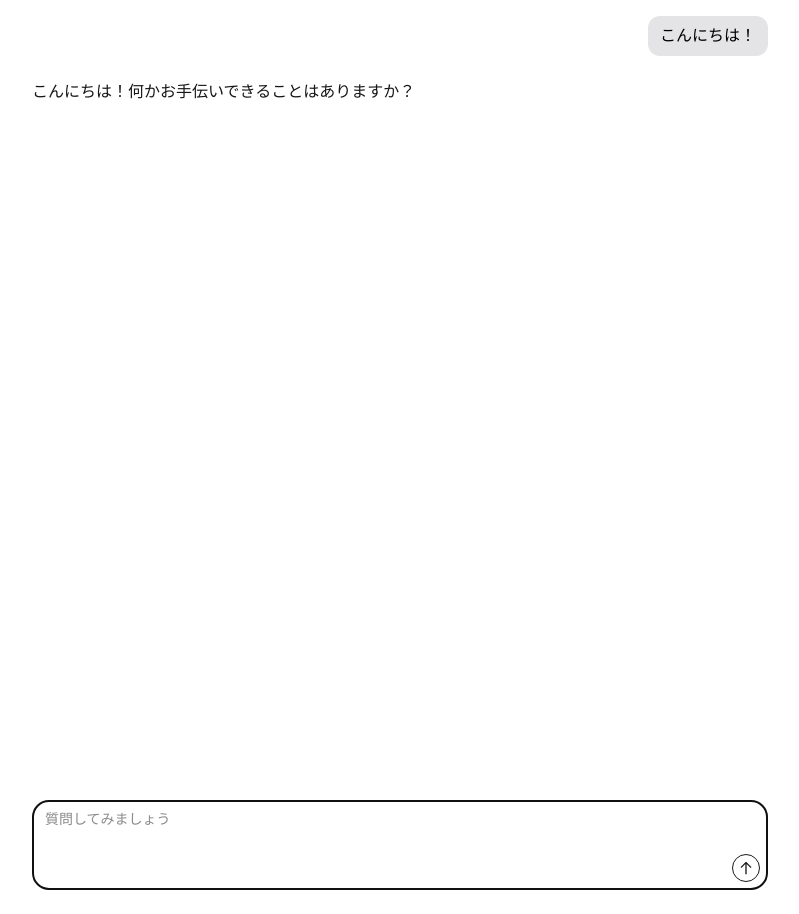
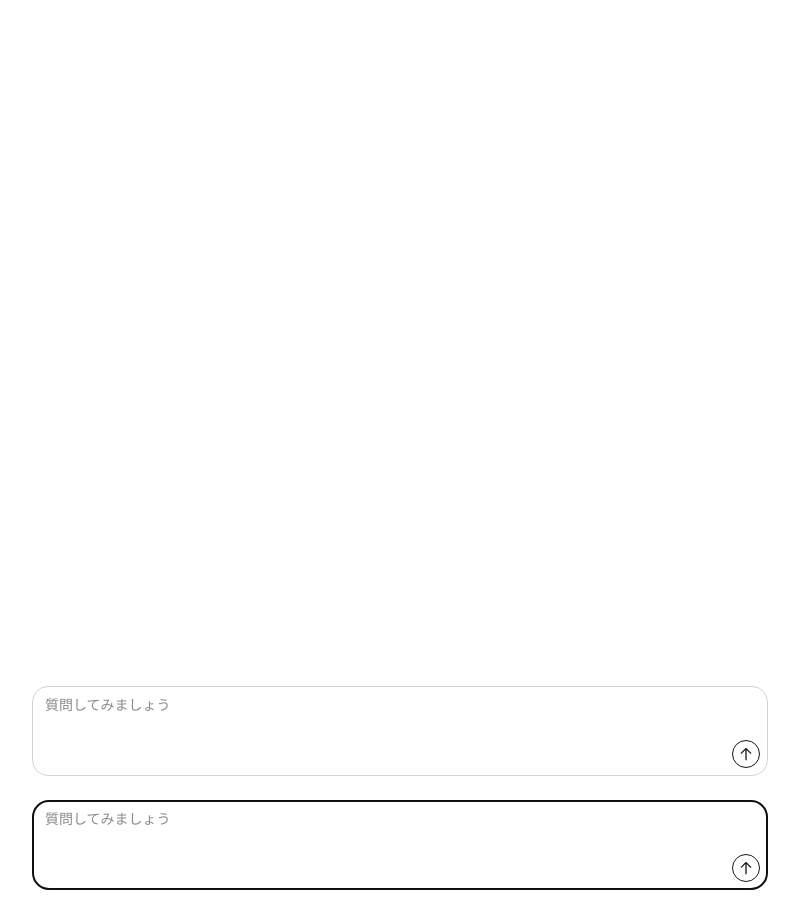
Before and after one commit to t-hirata74/chat-gpt-clone-nextjs, a Next.js app: page / in a window 1280 px wide. Shown: the whole page, without its empty margins (240-1039 px from the left). Built offline with nearby package versions, Linux system fonts and the light colour scheme.

Commit message:
チャットUIの実装

```diff
--- a/components/chat-input.tsx
+++ b/components/chat-input.tsx
@@ -1,14 +1,37 @@
+"use client";
+
 import { ArrowUpIcon } from "./icon";
+import { UseChatHelpers } from "@ai-sdk/react";
 
-export function ChatInput() {
+export function ChatInput({
+  input,
+  setInput,
+  handleSubmit,
+  status,
+}: {
+  input: UseChatHelpers["input"];
+  setInput: UseChatHelpers["setInput"];
+  handleSubmit: UseChatHelpers["handleSubmit"];
+  status: UseChatHelpers["status"];
+}) {
   return (
-    <form className="flex mx-auto px-4 bg-background pb-4 md:pb-6 gap-2 w-full md:max-w-3xl">
+    <form
+      className="flex mx-auto px-4 bg-background pb-4 md:pb-6 gap-2 w-full md:max-w-3xl"
+      onSubmit={(e) => {
+        e.preventDefault();
+        if (status === "ready") {
+          handleSubmit();
+        }
+      }}
+    >
       <div className="relative w-full flex flex-col gap-4">
         <textarea
           placeholder="質問してみましょう"
           className="flex w-full border border-input bg-background px-3 py-2 md:text-sm resize-none rounded-2xl bg-muted pb-10 border-zinc-300 dark:border-zinc-700"
           rows={2}
           autoFocus
+          onChange={(e) => setInput(e.target.value)}
+          value={input}
         />
 
         <div className="absolute bottom-0 right-0 p-2 w-fit flex flex-row justify-end">
--- a/components/chat.tsx
+++ b/components/chat.tsx
@@ -1,31 +1,21 @@
+"use client";
+
+import { useChat } from "@ai-sdk/react";
+import { ChatInput } from "./chat-input";
 import { Messages } from "./messages";
 
 export function Chat() {
-  const messages = [
-    {
-      id: "1",
-      role: "user",
-      parts: [
-        {
-          type: "text",
-          text: "こんにちは！",
-        },
-      ],
-    },
-    {
-      id: "2",
-      role: "assistant",
-      parts: [
-        {
-          type: "text",
-          text: "こんにちは！何かお手伝いできることはありますか？",
-        },
-      ],
-    },
-  ];
+  const { messages, input, setInput, handleSubmit, status } = useChat();
+
   return (
     <div className="flex flex-col min-w-0 h-dvh bg-background">
       <Messages messages={messages} />
+      <ChatInput
+        input={input}
+        setInput={setInput}
+        handleSubmit={handleSubmit}
+        status={status}
+      />
     </div>
   );
 }
```
